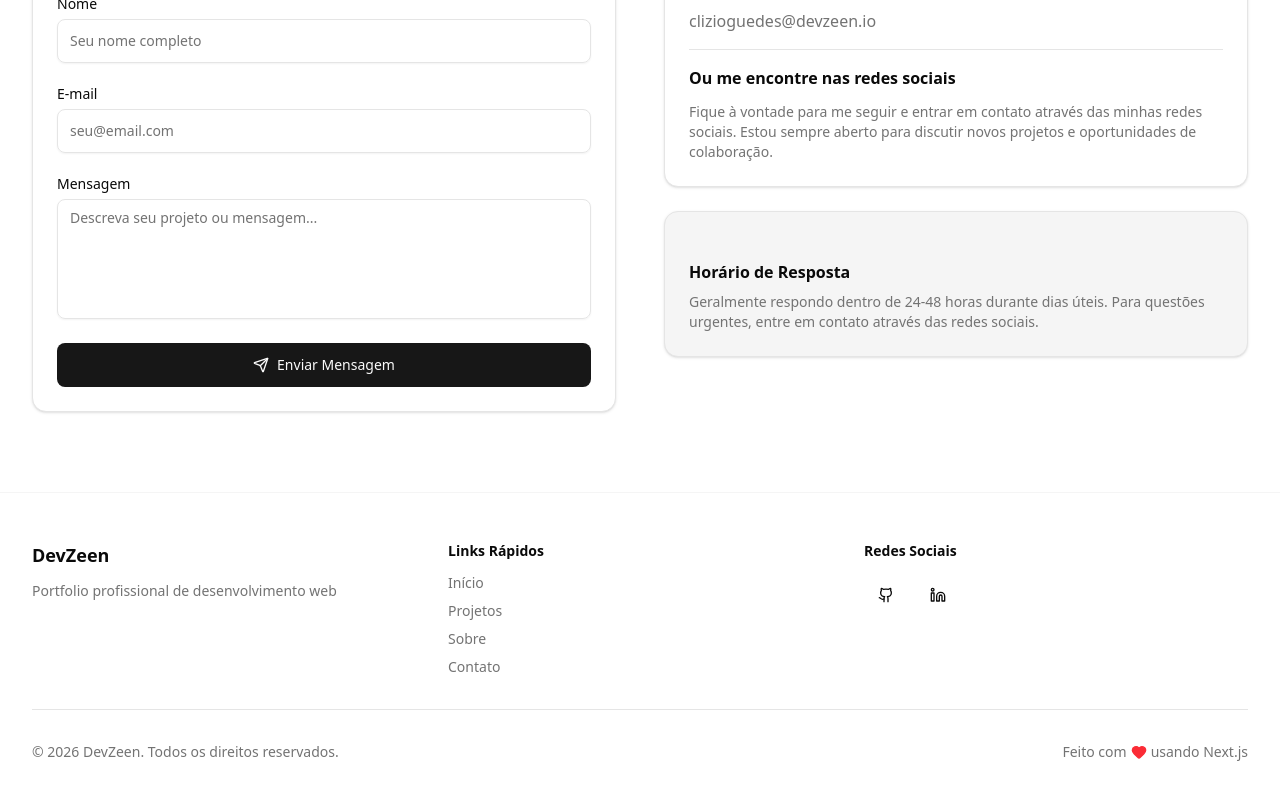
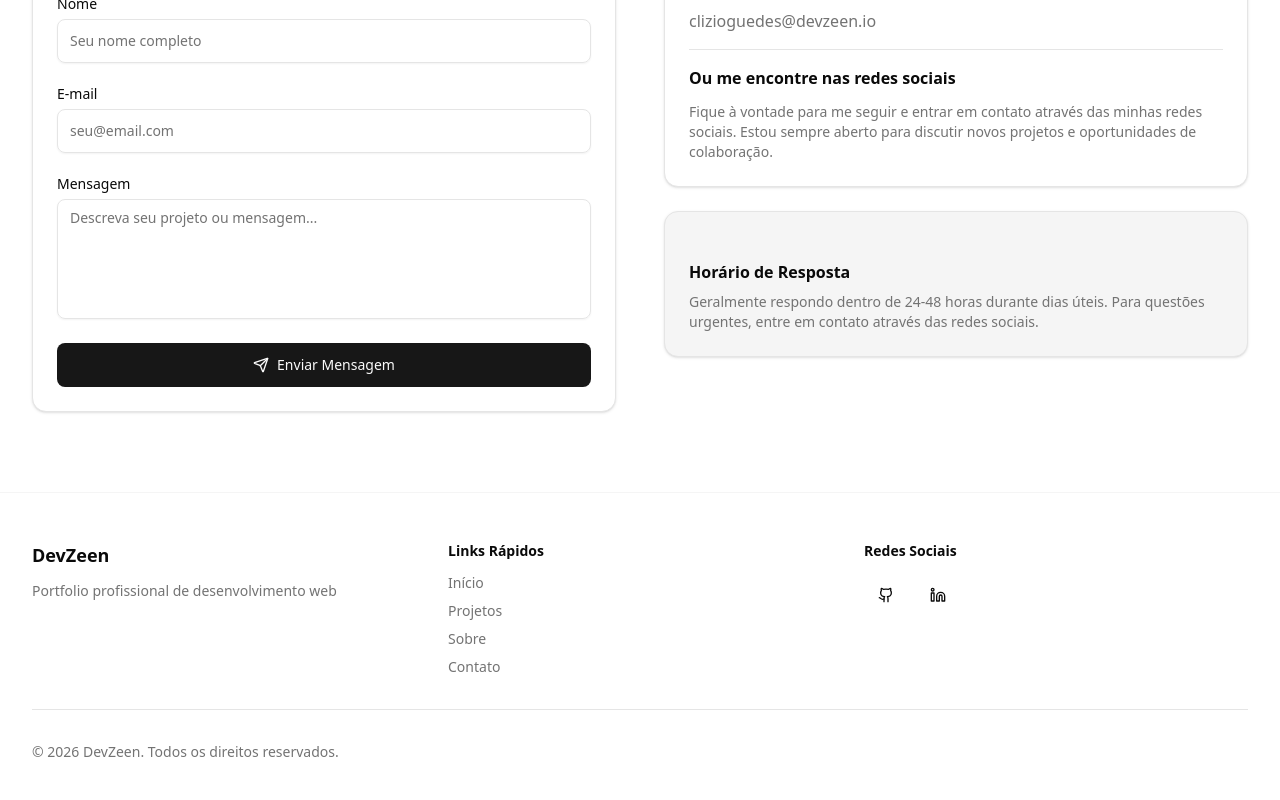
Before and after one commit to clizioguedes/devzeen.io, a Next.js app: page / in a window 1280 px wide. Shown: the part 3484-4284 px from the top of the page. Built offline with nearby package versions, Linux system fonts and the light colour scheme.

Commit message:
Remove "Feito com Next.js" message from footer

```diff
--- a/components/layout/footer.tsx
+++ b/components/layout/footer.tsx
@@ -98,9 +98,6 @@ export function Footer() {
           <p className="text-center sm:text-left">
             © {currentYear} {siteConfig.name}. Todos os direitos reservados.
           </p>
-          <p className="flex items-center gap-1 text-center sm:text-right">
-            Feito com <Heart className="h-4 w-4 fill-red-500 text-red-500" /> usando Next.js
-          </p>
         </div>
       </div>
     </footer>
```
